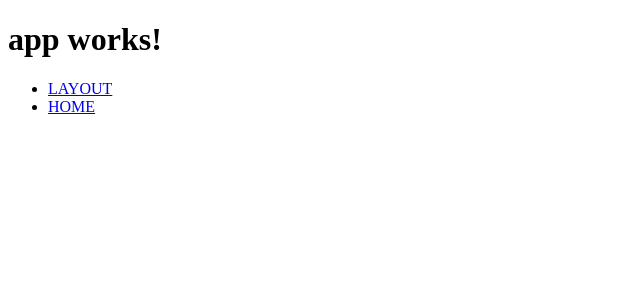
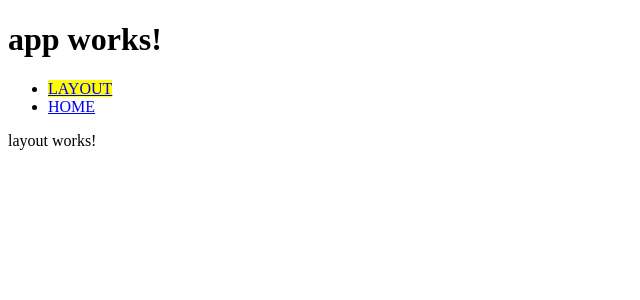
Before and after one commit to ccliu526/ng2-advanced, an Angular app: page /layout in a window 1280 px wide. Before the commit this address led to /. Shown: the top 300 px of the page, without its empty margins (0-640 px from the left). Built offline with nearby package versions, Linux system fonts and the light colour scheme.

Commit message:
04 練習預設路由、轉向路由、萬用路由、使用獨立檔案管理路由物件

```diff
--- a/src/app/app.component.html
+++ b/src/app/app.component.html
@@ -2,7 +2,7 @@
   {{title}}
 </h1>
 <ul>
-  <li><a routerLink="" routerLinkActive="active" [routerLinkActiveOptions]="{exact:true}">LAYOUT</a></li>
+  <li><a routerLink="layout" routerLinkActive="active" [routerLinkActiveOptions]="{exact:true}">LAYOUT</a></li>
   <li><a routerLink="/home" routerLinkActive="active" [routerLinkActiveOptions]="{exact:true}">HOME</a></li>
 </ul>
 <router-outlet></router-outlet>
--- /dev/null
+++ b/src/app/shared/fallback-route.ts
@@ -0,0 +1,3 @@
+import { Route } from '@angular/router';
+
+export const fallbackRoute: Route = { path: '**', redirectTo:'/home', pathMatch:'full'  }
```
Also changed, not shown: src/app/app-routing.module.ts (+6 -9 lines).
